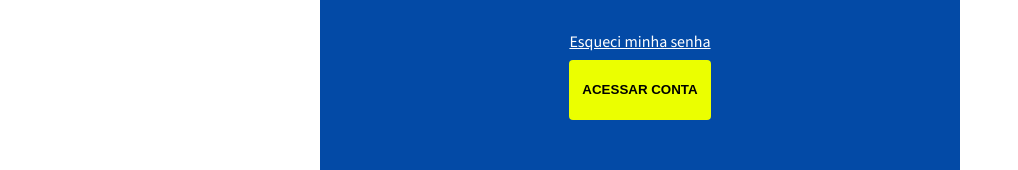
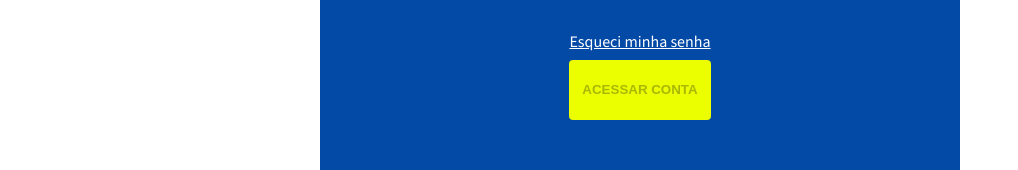
Before and after one commit to SamuelDuartedeCordova/Projeto-Integrador-frontend, an Angular app: page /login in a window 1280 px wide. Shown: the part 490-660 px from the top of the page, without its empty margins (0-1018 px from the left). Built offline with nearby package versions, Linux system fonts and the light colour scheme.

Commit message:
Melhorias

```diff
--- a/src/app/app.routes.ts
+++ b/src/app/app.routes.ts
@@ -1,5 +1,6 @@
 import { Routes } from '@angular/router';
 import {LoginPageComponent} from "./pages/login-page/login-page.component";
+import {HomePageComponent} from "./pages/home-page/home-page.component";
 
 export const routes: Routes = [
   {
@@ -10,5 +11,9 @@ export const routes: Routes = [
   {
     path: 'login',
     component: LoginPageComponent
+  },
+  {
+    path: 'home',
+    component: HomePageComponent,
   }
 ];
--- /dev/null
+++ b/src/app/pages/home-page/home-page.component.html
@@ -0,0 +1 @@
+<p>home-page works!</p>
--- a/src/app/pages/login-page/login-page.component.html
+++ b/src/app/pages/login-page/login-page.component.html
@@ -16,13 +16,13 @@
         <div class="flex-column gap-8">
           <p class="text-white">Senha</p>
           <app-input-senha [control]="senhaFormControl"></app-input-senha>
-          <app-form-error [errors]="loginForm.get('senha')?.errors"/>
+          <app-form-error [deveMostrar]="loginForm.touched"  [errors]="loginForm.get('senha')?.errors"/>
         </div>
       </div>
 
       <div class="flex-column gap-8 align-center">
         <p class="text-white text-underline cursor-pointer">Esqueci minha senha</p>
-        <button class="button-secondary" (click)="login()">
+        <button [disabled]="loginForm.invalid" class="button-secondary" (click)="login()">
           Acessar conta
         </button>
       </div>
--- a/src/app/pages/login-page/login-page.component.ts
+++ b/src/app/pages/login-page/login-page.component.ts
@@ -2,6 +2,7 @@ import {Component, OnInit} from '@angular/core';
 import {InputSenhaComponent} from "../../shared/input-senha/input-senha.component";
 import {FormControl, FormGroup, ReactiveFormsModule, Validators} from '@angular/forms';
 import {FormErrorComponent} from "../../shared/form-error/form-error.component";
+import {Router, RouterModule} from "@angular/router";
 
 @Component({
   selector: 'app-login-page',
@@ -10,11 +11,15 @@ import {FormErrorComponent} from "../../shared/form-error/form-error.component";
     InputSenhaComponent,
     ReactiveFormsModule,
     FormErrorComponent,
+    RouterModule
   ],
   templateUrl: './login-page.component.html',
   styleUrl: './login-page.component.scss'
 })
 export class LoginPageComponent implements OnInit {
+
+  constructor(private router: Router) {
+  }
 
   loginForm = new FormGroup({
     email: new FormControl('',  [Validators.required, Validators.email]),
@@ -29,5 +34,9 @@ export class LoginPageComponent implements OnInit {
 
   login(): void {
     this.loginForm.markAllAsTouched();
+
+    if (this.loginForm.valid) {
+      this.router.navigate(['home']);
+    }
   }
 }
--- a/src/scss/_button.scss
+++ b/src/scss/_button.scss
@@ -22,6 +22,10 @@
       cursor: pointer;
     }
 
+    &:disabled {
+      cursor: not-allowed;
+    }
+
     &:focus,
     &:hover {
       text-decoration: none;
```
Also changed, not shown: src/app/pages/home-page/home-page.component.ts (added, +12 -0 lines), src/app/pages/home-page/home-page.component.scss (added), 1 other file (tests, documents, lock files or other folders).
